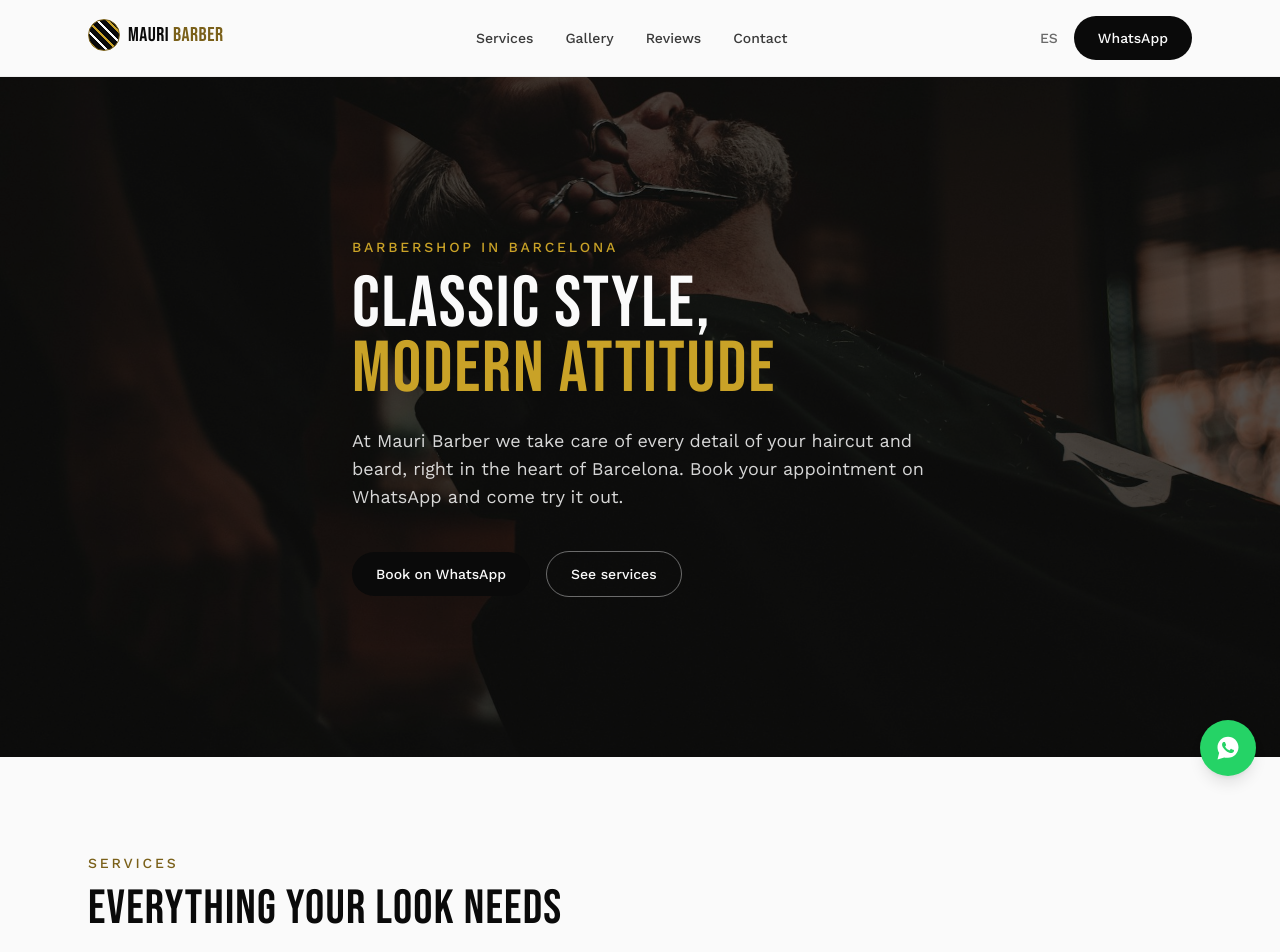
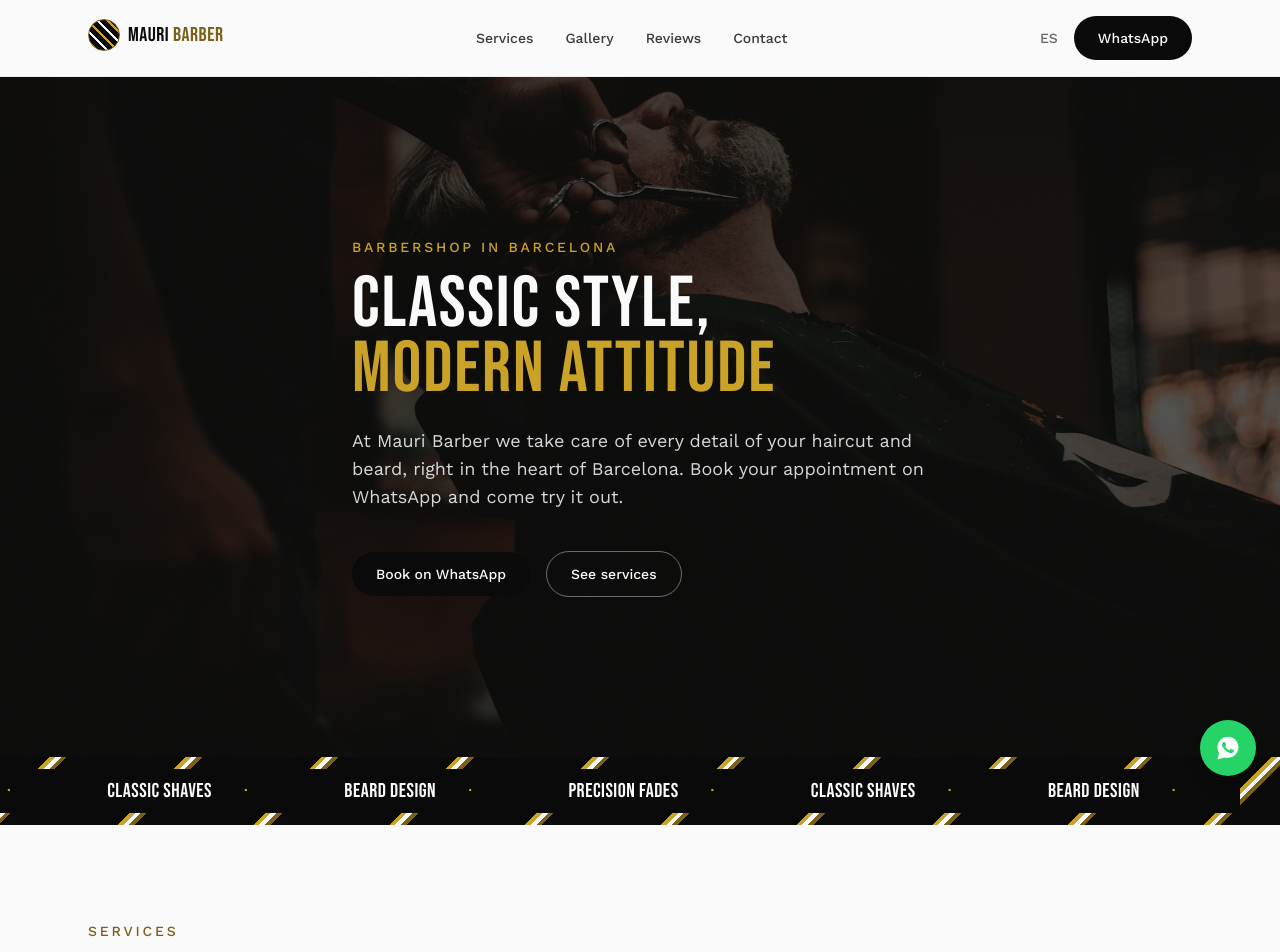
Before and after one commit to Mauribarber1/mauriwebsite, a Next.js app: page /en in a window 1280 px wide. Shown: the top 952 px of the page. Built offline with nearby package versions, Linux system fonts and the light colour scheme.

Commit message:
feat: add stripe band and our-story section to the page

```diff
--- a/app/[locale]/page.tsx
+++ b/app/[locale]/page.tsx
@@ -1,8 +1,10 @@
 import type { Metadata } from "next";
 import Navbar from "@/components/Navbar/Navbar";
 import Hero from "@/components/Hero/Hero";
+import StripeBand from "@/components/StripeBand/StripeBand";
 import Services from "@/components/Services/Services";
 import Gallery from "@/components/Gallery/Gallery";
+import Historia from "@/components/Historia/Historia";
 import Reviews from "@/components/Reviews/Reviews";
 import ContactHours from "@/components/ContactHours/ContactHours";
 import Footer from "@/components/Footer/Footer";
@@ -103,8 +105,10 @@ export default async function LocaleHomePage({ params }: Props) {
       <Navbar locale={locale} navbar={dict.navbar} whatsappMessage={dict.whatsapp.message} />
       <main>
         <Hero hero={dict.hero} whatsappMessage={dict.whatsapp.message} />
+        <StripeBand stripeBand={dict.stripeBand} />
         <Services services={dict.services} />
         <Gallery gallery={dict.gallery} />
+        <Historia historia={dict.historia} />
         <Reviews reviews={dict.reviews} />
         <ContactHours contact={dict.contact} whatsappMessage={dict.whatsapp.message} />
       </main>
```
